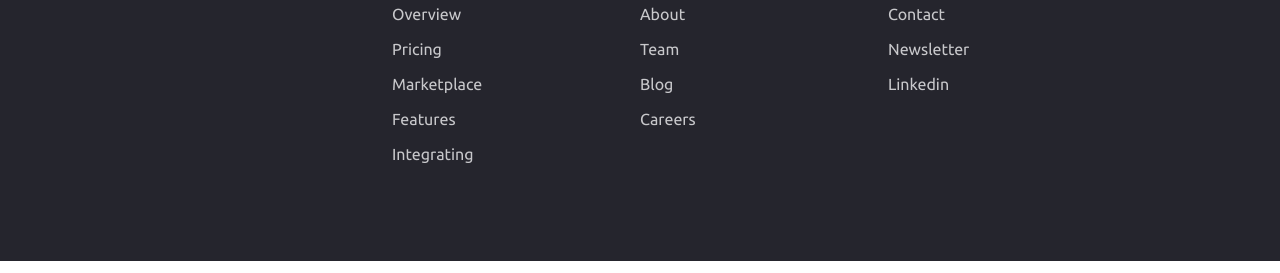
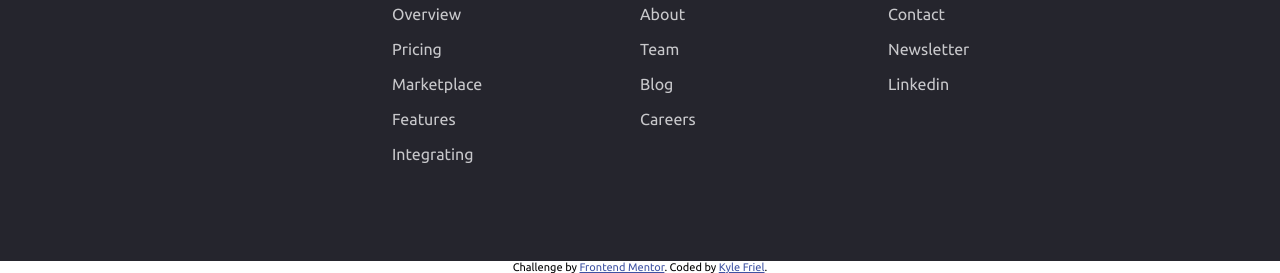
Before and after one commit to kyle4real/Blogr-Landing-Page, a plain HTML site: page index.html in a window 1280 px wide. Shown: the part 3119-3392 px from the top of the page. Drawn offline with Linux system fonts and the light colour scheme.

Commit message:
Updated README

```diff
--- a/index.html
+++ b/index.html
@@ -197,12 +197,12 @@
                 </div>
             </footer>
         </div>
-        <!-- <div class="attribution">
+        <div class="attribution">
 
             Challenge by
             <a href="https://www.frontendmentor.io?ref=challenge" target="_blank">Frontend Mentor</a
-            >. Coded by <a href="#">Your Name Here</a>.
-        </div> -->
+            >. Coded by <a href="#">Kyle Friel</a>.
+        </div>
         <script src="scripts/app.js"></script>
     </body>
 </html>
```
Also changed, not shown: design/desktop-finished.png (added), 2 other files.
